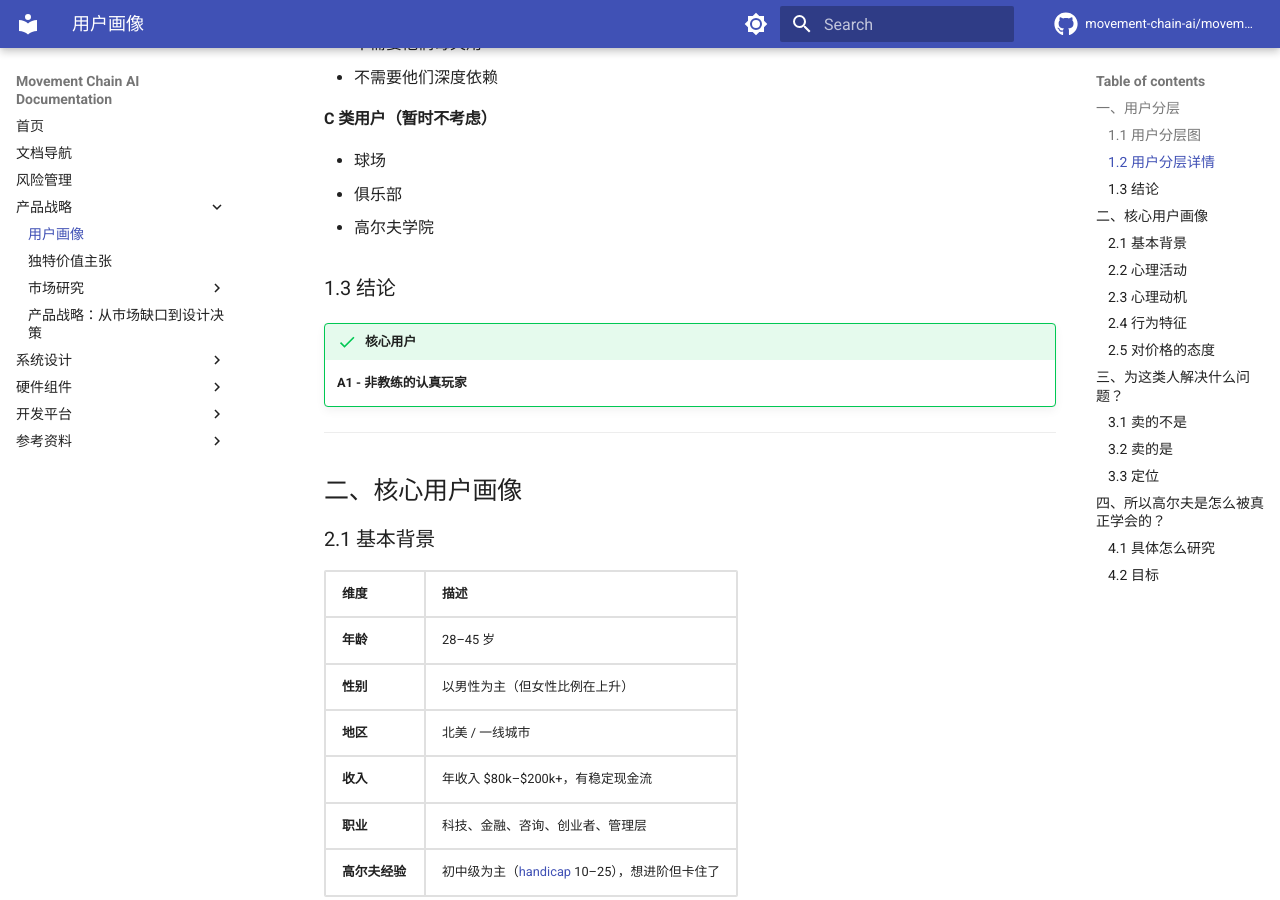
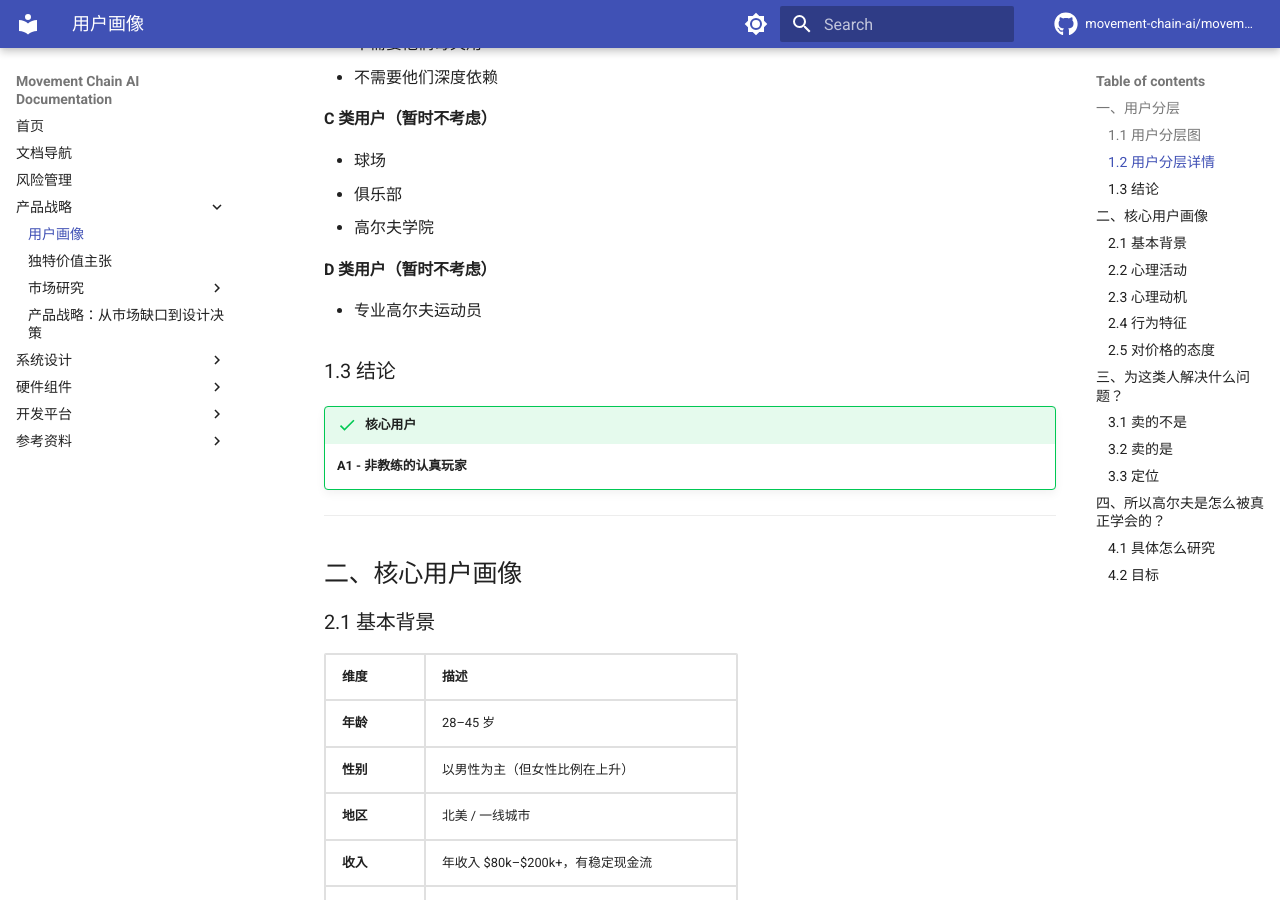
Before and after one commit to movement-chain-ai/movement-chain-docs, an MkDocs documentation site: the page built from docs/zh/product/user-personas.md, in a window 1280 px wide and 900 px high, scrolled down 2386 px. Built offline with MkDocs 1.6.1 and Material for MkDocs 9.7.7, drawn with Linux system fonts in a browser that asks for light colours; comment, search, counter and statistics services are not loaded; the version menu is left out.

Commit message:
在1.2用户分层详情中添加D类用户
🤖 Generated with [Claude Code](https://claude.com/claude-code)

Co-Authored-By: Claude Opus 4.5 <noreply@anthropic.com>

```diff
--- a/docs/zh/product/user-personas.md
+++ b/docs/zh/product/user-personas.md
@@ -75,6 +75,10 @@ graph LR
 - 球场
 - 俱乐部
 - 高尔夫学院
+
+#### D 类用户（暂时不考虑）
+
+- 专业高尔夫运动员
 
 ### 1.3 结论
 
```
